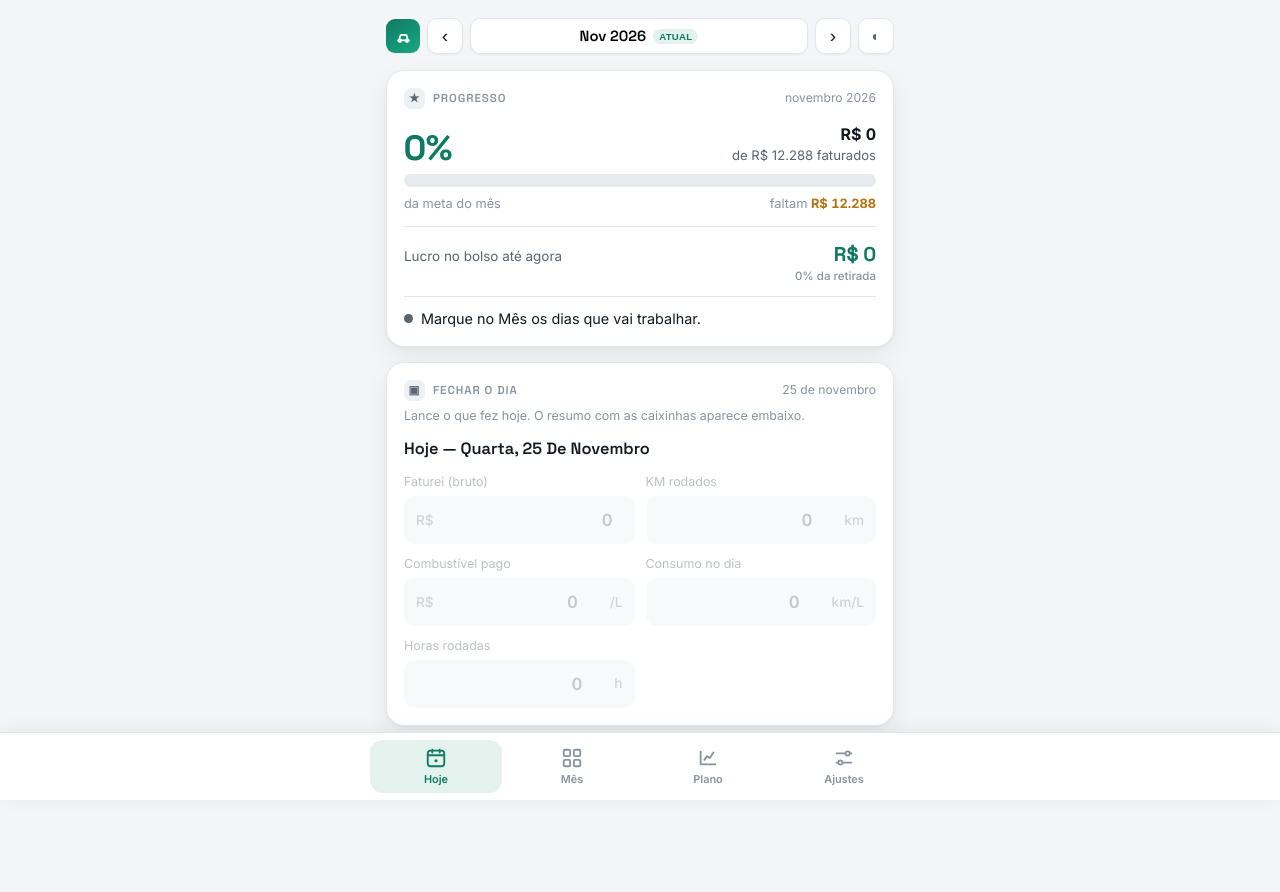
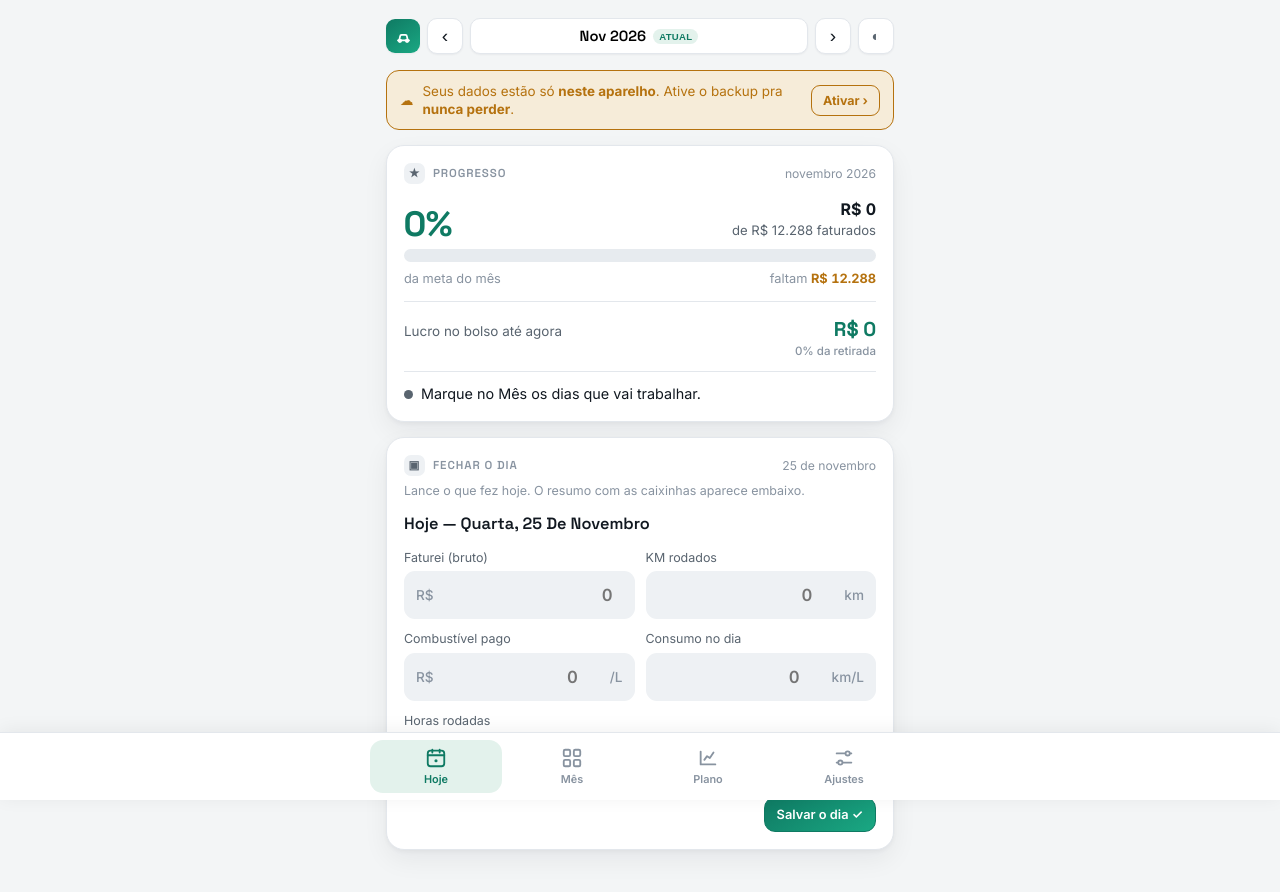
Before and after one commit to martinssrenanrm/meta-do-motorista, a plain HTML site: page index.html in a window 1280 px wide. Before the commit the page ends 808 px from the top, so only its background shows below. Drawn offline with Linux system fonts and the light colour scheme.

Commit message:
Botao Salvar o dia + campos destravados na aba Hoje + aviso de backup

```diff
--- a/index.html
+++ b/index.html
@@ -86,6 +86,11 @@
   .mitem .mi-r{font-variant-numeric:tabular-nums;font-weight:700;color:var(--accent)}
   .msheet .mnew{text-align:center;color:var(--muted);font-weight:600;font-size:.82rem;padding:9px;border-top:1px solid var(--border);margin-top:4px}
 
+  .backup-nudge{display:flex;align-items:center;gap:9px;background:var(--amber-soft);border:1px solid var(--amber);color:var(--amber);border-radius:13px;padding:11px 13px;font-size:.84rem;line-height:1.35}
+  .backup-nudge b{font-weight:700}
+  .backup-nudge button{flex:none;margin-left:auto;border:1px solid var(--amber);background:transparent;color:var(--amber);border-radius:9px;padding:7px 11px;font:700 .78rem var(--body);cursor:pointer;white-space:nowrap}
+  .backup-nudge button:hover{background:var(--amber);color:#fff}
+
   .panel{display:flex;flex-direction:column;gap:15px}
   .panel[hidden]{display:none}
   .card{background:var(--surface);border:1px solid var(--border);border-radius:18px;box-shadow:var(--sh);padding:17px}
@@ -147,7 +152,12 @@
   .ed-fields>div{min-width:0}
   .ed-fields label{font-size:.78rem;color:var(--muted);display:block;margin-bottom:4px}
   .ed-readout{margin-top:13px;background:var(--surface-2);border:1px solid var(--border);border-radius:13px;padding:13px}
-  .ed-actions{display:flex;justify-content:flex-end;margin-top:12px}
+  .ed-actions{display:flex;justify-content:space-between;align-items:center;gap:10px;margin-top:14px}
+  .ed-saved{font-size:.8rem;font-weight:600;color:var(--accent);opacity:0;transition:opacity .2s}
+  .ed-saved.show{opacity:1}
+  .ed-actions .btns{display:flex;gap:8px;margin-left:auto}
+  .ghost.save{border-color:var(--accent);color:#fff;background:linear-gradient(145deg,var(--accent),var(--accent-2))}
+  .ghost.save:hover{color:#fff;filter:brightness(1.05)}
 
   .cx{display:flex;flex-direction:column}
   .cx-row{display:flex;justify-content:space-between;align-items:baseline;padding:10px 2px;font-size:.92rem}
@@ -256,6 +266,7 @@
   <main>
     <!-- HOJE -->
     <section class="panel" data-panel="hoje">
+      <div class="backup-nudge" id="backup-nudge" hidden>☁ <span>Seus dados estão só <b>neste aparelho</b>. Ative o backup pra <b>nunca perder</b>.</span><button id="nudge-go">Ativar ›</button></div>
       <div class="card">
         <p class="ct"><span class="n">★</span> Progresso <small id="prog-month"></small></p>
         <div class="prog-top">
@@ -450,7 +461,10 @@
       <div><label for="ed-hrs">Horas rodadas</label><div class="inbox"><input id="ed-hrs" type="number" inputmode="decimal" min="0" step="0.5" placeholder="0"><span class="suf">h</span></div></div>
     </div>
     <div class="ed-readout" id="ed-readout" hidden></div>
-    <div class="ed-actions" id="ed-actions" hidden><button class="ghost" id="ed-close">Fechar</button></div>
+    <div class="ed-actions" id="ed-actions" hidden>
+      <span class="ed-saved" id="ed-saved"></span>
+      <div class="btns"><button class="ghost save" id="ed-save">Salvar o dia ✓</button><button class="ghost" id="ed-close">Fechar</button></div>
+    </div>
   </div>
 
   <nav class="tabbar"><div class="inner">
@@ -598,9 +612,12 @@
     edFields.classList.toggle('off', !edWork.checked);
     updateReadout(); renderDays();
   }
-  function mountToday(){ $('#hoje-slot').appendChild(form); form.hidden=false; $('#ed-toggle-row').hidden=true; $('#ed-actions').hidden=true; populateForm(cmpMonth===0?TODAY:1); }
-  function openDay(d){ const slot=$('#cal-edit'); slot.hidden=false; slot.appendChild(form); form.hidden=false; $('#ed-toggle-row').hidden=false; $('#ed-actions').hidden=false; populateForm(d); slot.scrollIntoView({behavior:'smooth',block:'nearest'}); }
+  function mountToday(){ $('#hoje-slot').appendChild(form); form.hidden=false; $('#ed-toggle-row').hidden=true; $('#ed-actions').hidden=false; $('#ed-close').hidden=true; populateForm(cmpMonth===0?TODAY:1); edFields.classList.remove('off'); }
+  function openDay(d){ const slot=$('#cal-edit'); slot.hidden=false; slot.appendChild(form); form.hidden=false; $('#ed-toggle-row').hidden=false; $('#ed-actions').hidden=false; $('#ed-close').hidden=false; populateForm(d); slot.scrollIntoView({behavior:'smooth',block:'nearest'}); }
   function closeDay(){ $('#cal-edit').hidden=true; }
+  let savedTimer=null;
+  function flashSaved(){ const s=$('#ed-saved'); if(!s)return; s.textContent='Salvo ✓ '+hhmm(); s.classList.add('show'); clearTimeout(savedTimer); savedTimer=setTimeout(()=>s.classList.remove('show'),4000); }
+  $('#ed-save').addEventListener('click', ()=>{ writeActive(); if(months[activeKey]) months[activeKey]._u=Date.now(); saveStore(); if(cloudCode) cloudPush(); flashSaved(); });
 
   edWork.addEventListener('change', ()=>{
     if(activeDay==null) return;
@@ -826,8 +843,10 @@
   function renderCloudUI(){
     const on=!!cloudCode;
     $('#cloud-off').hidden=on; $('#cloud-on-box').hidden=!on;
+    const nd=$('#backup-nudge'); if(nd) nd.hidden=on;
     if(on) $('#cloud-code').value=cloudCode;
   }
+  $('#nudge-go').addEventListener('click', ()=>{ switchTab('config'); $('#cloud-card').scrollIntoView({behavior:'smooth',block:'start'}); });
   $('#cloud-on').addEventListener('click', ()=>{ cloudCode=genCode(); try{ localStorage.setItem(CKEY,cloudCode); }catch(e){} renderCloudUI(); setCloudStatus('Ativando…'); cloudPush(); });
   $('#cloud-restore-btn').addEventListener('click', ()=>{
     const c=($('#cloud-restore').value||'').trim(); const msg=$('#cloud-msg');
```
